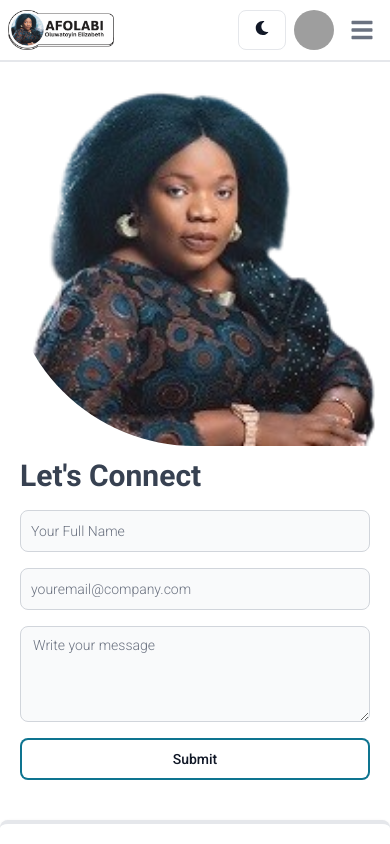
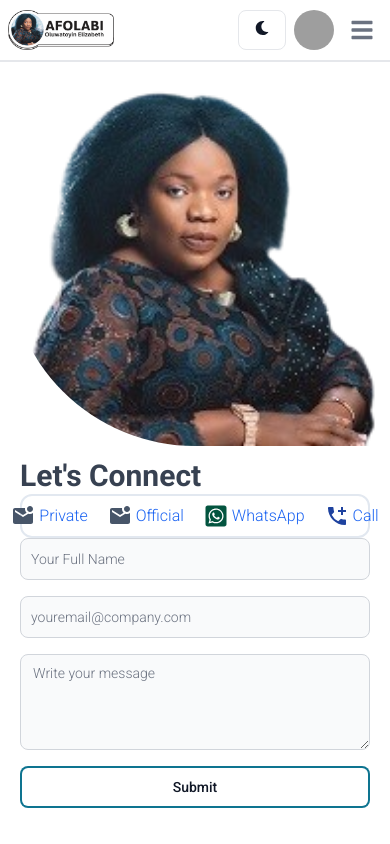
Before and after one commit to Ameneterh/afolabioe, a React (Vite) app in the folder frontend/: page /contact-me in a window 390 px wide. Shown: the top 844 px of the page. Built offline with nearby package versions, Linux system fonts and the light colour scheme; grey boxes are pictures that could not be loaded.

Commit message:
add email phone contacts to contactpage

```diff
--- a/frontend/src/pages/ContactPage.jsx
+++ b/frontend/src/pages/ContactPage.jsx
@@ -1,6 +1,9 @@
 import React from "react";
 import MainLayout from "../layout/MainLayout";
 import { Button, Textarea, TextInput } from "flowbite-react";
+import { MdMarkEmailUnread, MdAddCall } from "react-icons/md";
+import { FaWhatsappSquare } from "react-icons/fa";
+import { Link } from "react-router-dom";
 
 export default function ContactPage() {
   return (
@@ -13,10 +16,36 @@ export default function ContactPage() {
             className="w-96 rounded-tl-[200px] rounded-bl-[200px]"
           />
         </div>
-        <div className="flex flex-col flex-1 p-3 md:gap-10 w-full">
-          <p className="capitalize text-3xl font-bold md:text-6xl md:font-bold mb-4">
+        <div className="flex flex-col flex-1 p-3 md:gap-8 w-full">
+          <p className="capitalize text-3xl font-bold md:text-6xl md:font-bold">
             Let's Connect
           </p>
+          <div className="flex items-center justify-center gap-5 border-2 border-slate-200 rounded-xl p-2">
+            <Link
+              to="mailto:toyinafola@yahoo.com"
+              className="flex gap-1 items-center text-blue-600 hover:underline underline-offset-2"
+            >
+              <MdMarkEmailUnread className="text-2xl text-slate-600" /> Private
+            </Link>
+            <Link
+              to="mailto:afolabioe@abuad.edu.ng"
+              className="flex gap-1 items-center text-blue-600 hover:underline underline-offset-2"
+            >
+              <MdMarkEmailUnread className="text-2xl text-slate-600" /> Official
+            </Link>
+            <Link
+              to="https://wa.me/+2348039524453"
+              className="flex gap-1 items-center text-blue-600 hover:underline underline-offset-2"
+            >
+              <FaWhatsappSquare className="text-2xl text-green-800" /> WhatsApp
+            </Link>
+            <Link
+              to="tel:+2348039524453"
+              className="flex gap-1 items-center text-blue-600 hover:underline underline-offset-2"
+            >
+              <MdAddCall className="text-2xl text-blue-800" /> Call
+            </Link>
+          </div>
           <form
             onSubmit={(ev) => ev.target.reset()}
             target="_blank"
```
